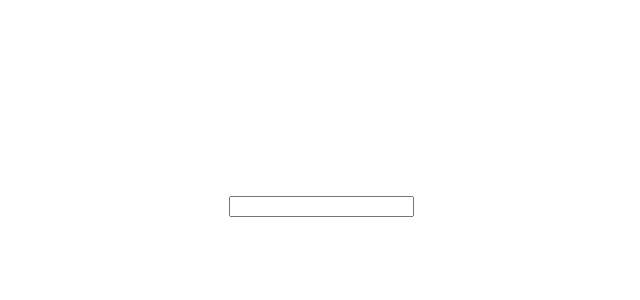
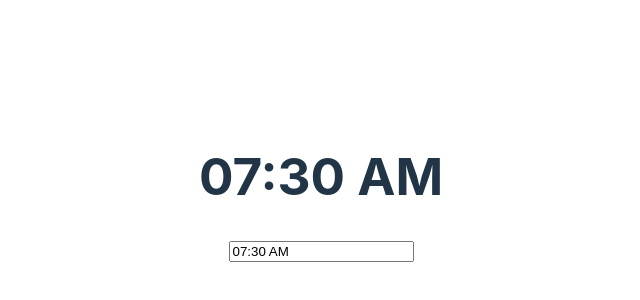
Before and after one commit to markandrewkato/vue3-time-picker-plugin, a Vue app: page / in a window 1280 px wide. Shown: the part 212-512 px from the top of the page, without its empty margins (319-959 px from the left). Built offline with nearby package versions, Linux system fonts and the light colour scheme.

Commit message:
Fixed assigned value not populating on field and dropdown options

```diff
--- a/components/TimePickerField.vue
+++ b/components/TimePickerField.vue
@@ -3,10 +3,54 @@ import { computed, defineEmits, defineProps, onMounted, onUnmounted, ref } from
 
 let handleOutsideClick
 
-defineProps(['modelValue', 'classes', 'popupClasses'])
+const props = defineProps(['modelValue', 'classes', 'popupClasses'])
 const emit = defineEmits(['update:modelValue'])
 
+let initialLoad = ref(true)
+let showField = ref(false)
+let timepickerField = ref(null)
+let timepickerOptions = ref(null)
+
+let selectedHour = ref('01')
+let selectedMinute = ref('00')
+let selectedMeridian = ref('AM')
+
+let generatedTime = computed({
+  get() {
+    let generated = `${selectedHour.value}:${selectedMinute.value} ${selectedMeridian.value}`
+    if (initialLoad.value) {
+      initialLoad.value = false
+      let time = parseTime(props.modelValue)
+      if (time) {
+        generated = props.modelValue
+      } else {
+        return ''
+      }
+    }
+
+    emit('update:modelValue', generated)
+
+    return generated
+  }, set(value) {
+    let time = parseTime(value)
+
+    if (!time) {
+      return
+    }
+
+    selectedHour.value = time[1].toString().padStart(2, "0")
+    selectedMinute.value = time[2].toString().padStart(2, "0")
+    selectedMeridian.value = time[3].toString().toUpperCase()
+
+    let generated = `${selectedHour.value}:${selectedMinute.value} ${selectedMeridian.value}`
+
+    emit('update:modelValue', generated)
+  }
+})
+
 onMounted(() => {
+  generatedTime.value = props.modelValue
+
   handleOutsideClick = (e) => {
     e.stopPropagation()
     let clickedOnExcludedEl = false
@@ -29,23 +73,11 @@ onUnmounted(() => {
   document.removeEventListener('touchstart', handleOutsideClick)
 })
 
-let showField = ref(false)
-let timepickerField = ref(null)
-let timepickerOptions = ref(null)
 
-let isUpdated = ref(false)
-let selectedHour = ref('01')
-let selectedMinute = ref('00')
-let selectedMeridian = ref('AM')
-
-let generatedTime = computed(() => {
-  let generated = ''
-  if (isUpdated.value) {
-    generated = `${selectedHour.value}:${selectedMinute.value} ${selectedMeridian.value}`
-  }
-  emit('update:modelValue', generated)
-  return generated
-})
+function parseTime(t) {
+  if (!t) return null
+  return t.match(/(1[0-2]|0?[1-9]):([0-5][0-9]) ([AaPp][Mm])/);
+}
 
 function showPicker() {
   showField.value = true
@@ -65,21 +97,20 @@ function hidePicker() {
            type="text"
            :value="generatedTime">
     <div ref="timepickerOptions" class="vue3-time-picker" :class="popupClasses" v-show="showField">
-      <select class="vue3-time-picker__select" v-model="selectedHour" @change="isUpdated = true">
+      <select class="vue3-time-picker__select" v-model="selectedHour">
         <option :value="hour.toString().padStart(2, '0')" v-for="hour in 12">{{
             hour.toString().padStart(2, "0")
           }}
         </option>
       </select>
       :
-      <select class="vue3-time-picker__select" v-model="selectedMinute" @change="isUpdated = true">
+      <select class="vue3-time-picker__select" v-model="selectedMinute">
         <option :value="(minute - 1).toString().padStart(2, '0')" v-for="minute in 60">
           {{ (minute - 1).toString().padStart(2, "0") }}
         </option>
       </select>
       <select class="vue3-time-picker__select"
-              v-model="selectedMeridian"
-              @change="isUpdated = true">
+              v-model="selectedMeridian">
         <option value="AM">AM</option>
         <option value="PM">PM</option>
       </select>
--- a/package.json
+++ b/package.json
@@ -1,7 +1,7 @@
 {
   "name": "vue3-time-picker-plugin",
   "private": false,
-  "version": "1.0.8",
+  "version": "1.0.9",
   "type": "module",
   "files": [
     "dist"
--- a/src/components/HelloWorld.vue
+++ b/src/components/HelloWorld.vue
@@ -6,12 +6,11 @@ defineProps({
 })
 
 const count = ref(0)
-let time = ref(null)
-let time2 = ref(null)
+let time = ref('7:30 AM')
 </script>
 
 <template>
-  <h1>{{ time }} {{ time2 }}</h1>
+  <h1>{{ time }}</h1>
 
   <vue3-time-picker v-model="time" />
 
```
Also changed, not shown: 1 other file (tests, documents, lock files or other folders).
